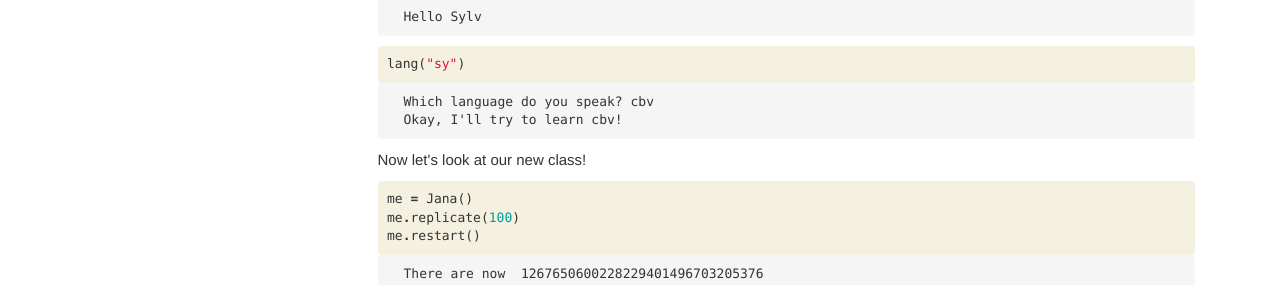
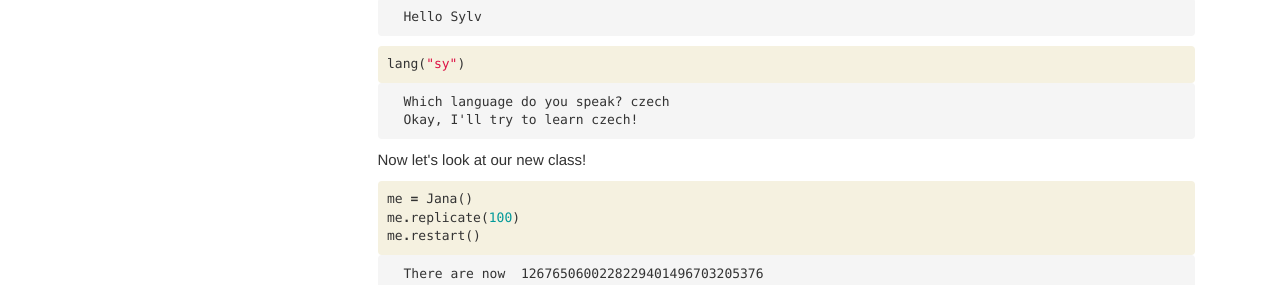
Before and after one commit to jana-rajova/nbdev_test, a Jekyll site: the page built from docs/index.html, in a window 1280 px wide. Shown: the part 543-828 px from the top of the page. Built offline with Jekyll 4.4.1, drawn with Linux system fonts in a browser that asks for light colours; nearby versions of some CDN libraries; comment, search, counter and statistics services are not loaded.

Commit message:
re-initial commit

```diff
--- a/docs/index.html
+++ b/docs/index.html
@@ -102,8 +102,8 @@ description: "Here I create a few classes and a functions associated to them"
 <div class="output_area">
 
 <div class="output_subarea output_stream output_stdout output_text">
-<pre>Which language do you speak? cbv
-Okay, I&#39;ll try to learn cbv!
+<pre>Which language do you speak? czech
+Okay, I&#39;ll try to learn czech!
 </pre>
 </div>
 </div>
```
Also changed, not shown: README.md, 1 other file.
